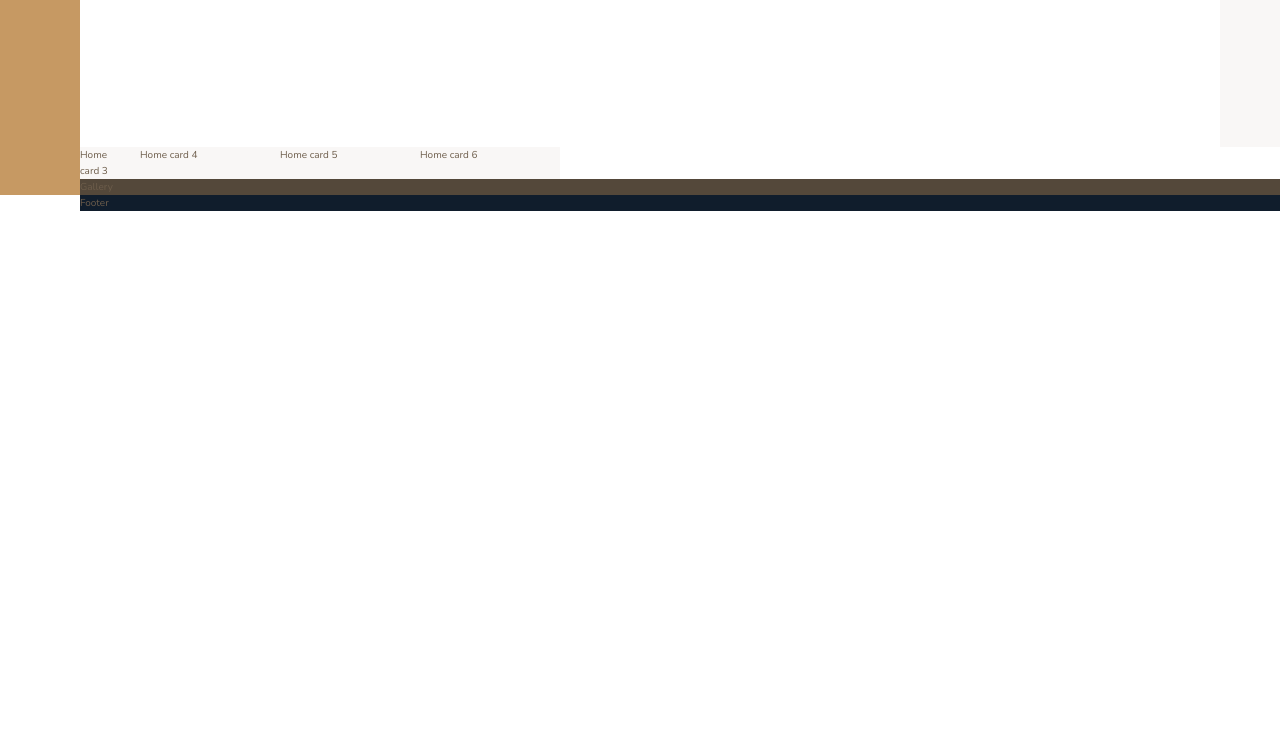
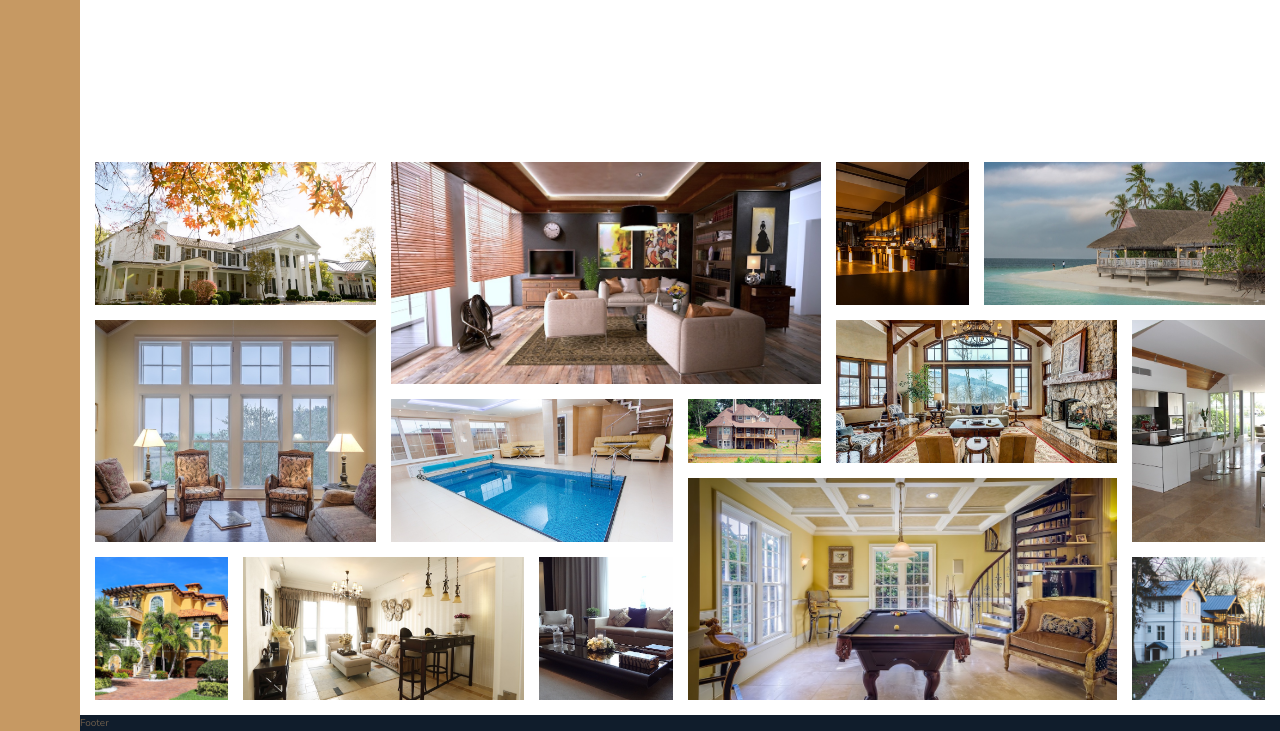
Before and after one commit to IngaGd/Nexter, a website: page index.html in a window 1280 px wide. Shown: the part 2915-3646 px from the top of the page. Before the commit the page ends 3126 px from the top, so only its background shows below. Drawn offline with nearby package versions, Linux system fonts and the light colour scheme.

Commit message:
Gallery section

```diff
--- a/index.html
+++ b/index.html
@@ -279,15 +279,22 @@
         </div>
     </section>
 
-    <div class="home">Home card 2</div>
-    <div class="home">Home card 3</div>
-    <div class="home">Home card 4</div>
-    <div class="home">Home card 5</div>
-    <div class="home">Home card 6</div>
-    </div>
-    <div class="gallery">
-        Gallery
-    </div>
+    <section class="gallery">
+        <figure class="gallery__item gallery__item--1"><img src="img/gal-1.jpeg" alt="Gallery image 1" class="gallery__img"></figure>
+        <figure class="gallery__item gallery__item--2"><img src="img/gal-2.jpeg" alt="Gallery image 2" class="gallery__img"></figure>
+        <figure class="gallery__item gallery__item--3"><img src="img/gal-3.jpeg" alt="Gallery image 3" class="gallery__img"></figure>
+        <figure class="gallery__item gallery__item--4"><img src="img/gal-4.jpeg" alt="Gallery image 4" class="gallery__img"></figure>
+        <figure class="gallery__item gallery__item--5"><img src="img/gal-5.jpeg" alt="Gallery image 5" class="gallery__img"></figure>
+        <figure class="gallery__item gallery__item--6"><img src="img/gal-6.jpeg" alt="Gallery image 6" class="gallery__img"></figure>
+        <figure class="gallery__item gallery__item--7"><img src="img/gal-7.jpeg" alt="Gallery image 7" class="gallery__img"></figure>
+        <figure class="gallery__item gallery__item--8"><img src="img/gal-8.jpeg" alt="Gallery image 8" class="gallery__img"></figure>
+        <figure class="gallery__item gallery__item--9"><img src="img/gal-9.jpeg" alt="Gallery image 9" class="gallery__img"></figure>
+        <figure class="gallery__item gallery__item--10"><img src="img/gal-10.jpeg" alt="Gallery image 10" class="gallery__img"></figure>
+        <figure class="gallery__item gallery__item--11"><img src="img/gal-11.jpeg" alt="Gallery image 11" class="gallery__img"></figure>
+        <figure class="gallery__item gallery__item--12"><img src="img/gal-12.jpeg" alt="Gallery image 12" class="gallery__img"></figure>
+        <figure class="gallery__item gallery__item--13"><img src="img/gal-13.jpeg" alt="Gallery image 13" class="gallery__img"></figure>
+        <figure class="gallery__item gallery__item--14"><img src="img/gal-14.jpeg" alt="Gallery image 14" class="gallery__img"></figure>
+    </section>
     <footer class="footer">
         Footer
     </footer>
--- a/sass/_gallery.scss
+++ b/sass/_gallery.scss
@@ -1,4 +1,74 @@
 .gallery {
-    background-color: $color-grey-dark-1;
     grid-column: full-start / full-end;
+
+    display: grid;
+    grid-template-columns: repeat(8, 1fr);
+    grid-template-rows: repeat(7, 5vw);
+    gap: 1.5rem;
+    padding: 1.5rem;
+
+    &__item {
+        &--1 {
+            grid-row: 1 / span 2;
+            grid-column: 1 / span 2;
+        }
+        &--2 {
+            grid-row: 1 / span 3;
+            grid-column: 3 / span 3;
+        }
+        &--3 {
+            grid-row: 1 / span 2;
+            grid-column: 6;
+        }
+        &--4 {
+            grid-row: 1 / span 2;
+            grid-column: 7 / -1;
+        }
+        &--5 {
+            grid-row: 3 / span 3;
+            grid-column: 1 / span 2;
+        }
+        &--6 {
+            grid-row: 4 / span 2;
+            grid-column: 3 / span 2;
+        }
+        &--7 {
+            grid-row: 4;
+            grid-column: 5;
+        }
+        &--8 {
+            grid-row: 3 / span 2;
+            grid-column: 6 / span 2;
+        }
+        &--9 {
+            grid-row: 3 / span 3;
+            grid-column: 8;
+        }
+        &--10 {
+            grid-row: 6 / span 2;
+            grid-column: 1;
+        }
+        &--11 {
+            grid-row: 6 / span 2;
+            grid-column: 2 / span 2;
+        }
+        &--12 {
+            grid-row: 6 / span 2;
+            grid-column: 4;
+        }
+        &--13 {
+            grid-row: 5 / -1;
+            grid-column: 5 / span 3;
+        }
+
+        &--14 {
+            grid-row: 6 / -1;
+        }
+    }
+    &__img {
+        width: 100%;
+        height: 100%;
+        object-fit: cover;
+        display: block;
+    }
 }
```
Also changed, not shown: css/main.css, 1 other file.
